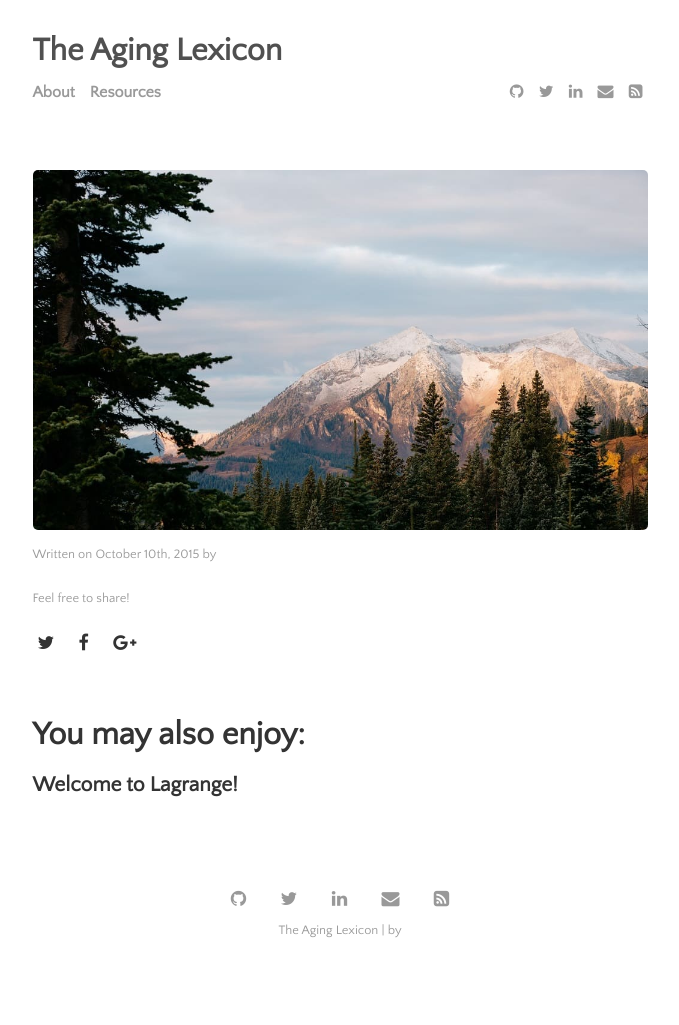
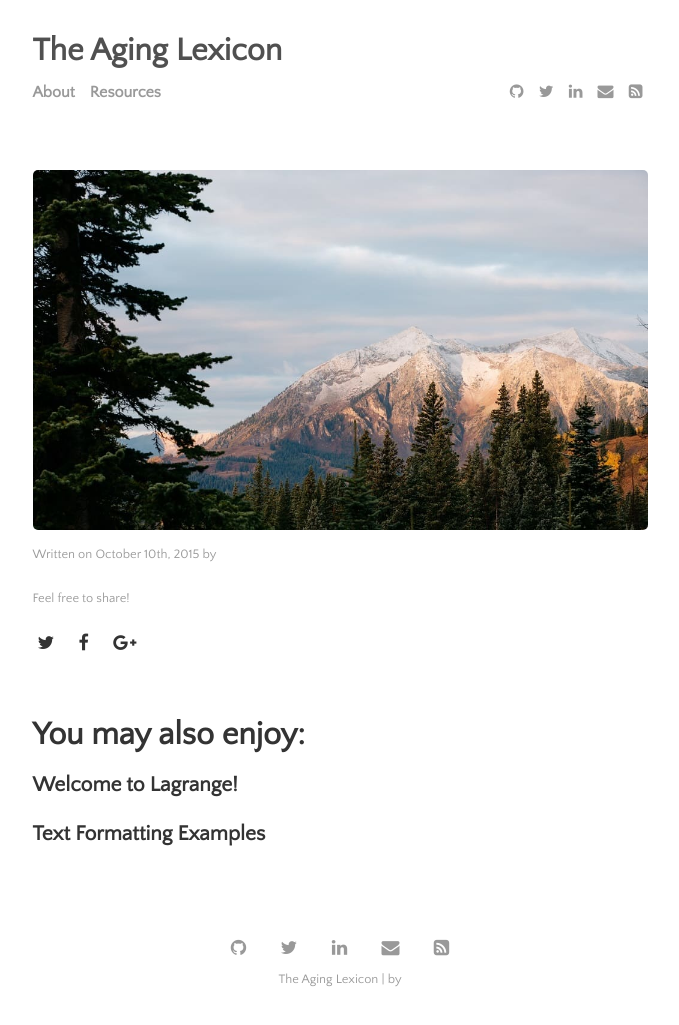
Before and after one commit to aginglexicon/aginglexicon.github.io, a Jekyll site: the page built from _posts/2015-10-10-getting-started.md, in a window 1280 px wide. Shown: the whole page, without its empty margins (300-979 px from the left). Built offline with Jekyll 4.4.1, drawn with Linux system fonts in a browser that asks for light colours; before the commit the page ends 976 px from its top, so only the background shows below that.

Commit message:
Update related-posts.html

```diff
--- a/_includes/related-posts.html
+++ b/_includes/related-posts.html
@@ -3,7 +3,7 @@
   {% assign listed_posts_urls = page.url | split: ' ' %}
   <ul class="related-posts">
     {% for tag in page.tags %}
-      {% for mypost in site.tags[tag] limit:1 %}
+      {% for mypost in site.tags[tag] limit:3 %}
         {% if listed_posts_urls contains mypost.url %}
         {% else %}
           <li>
```
